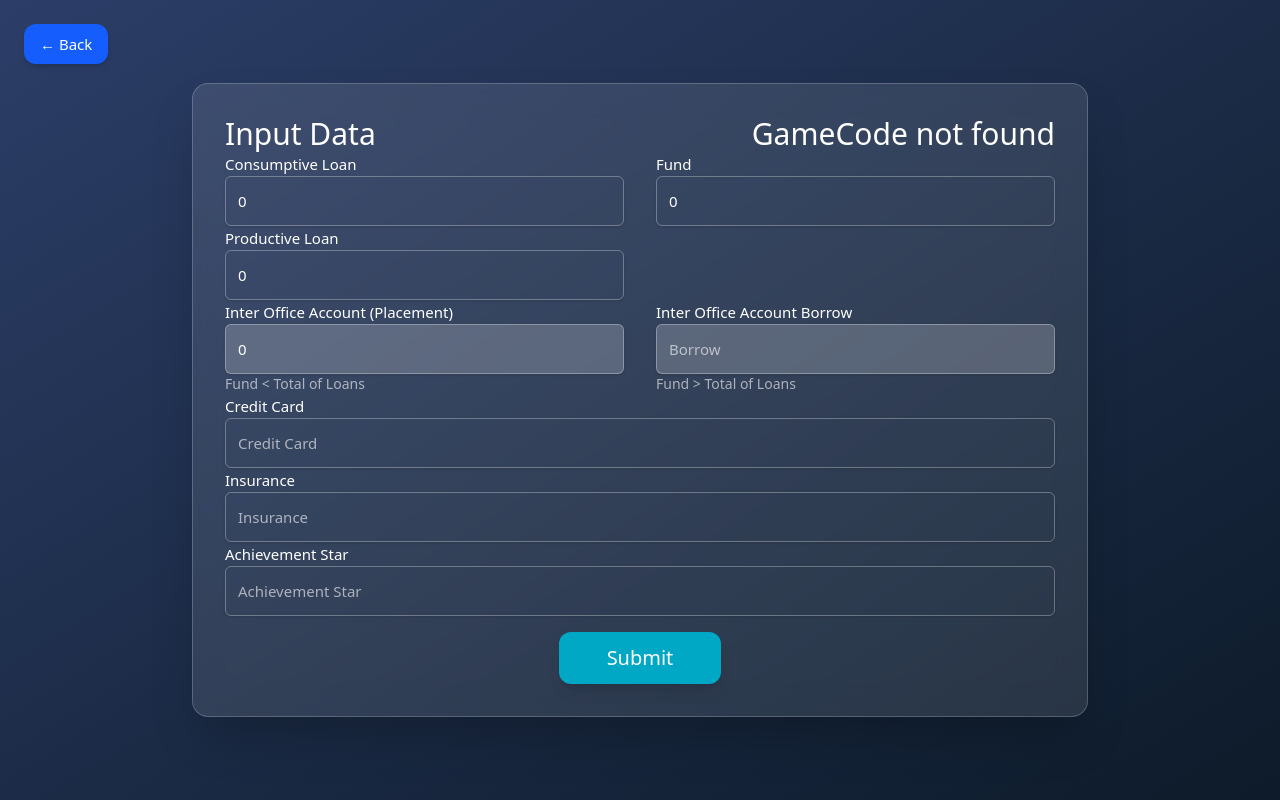
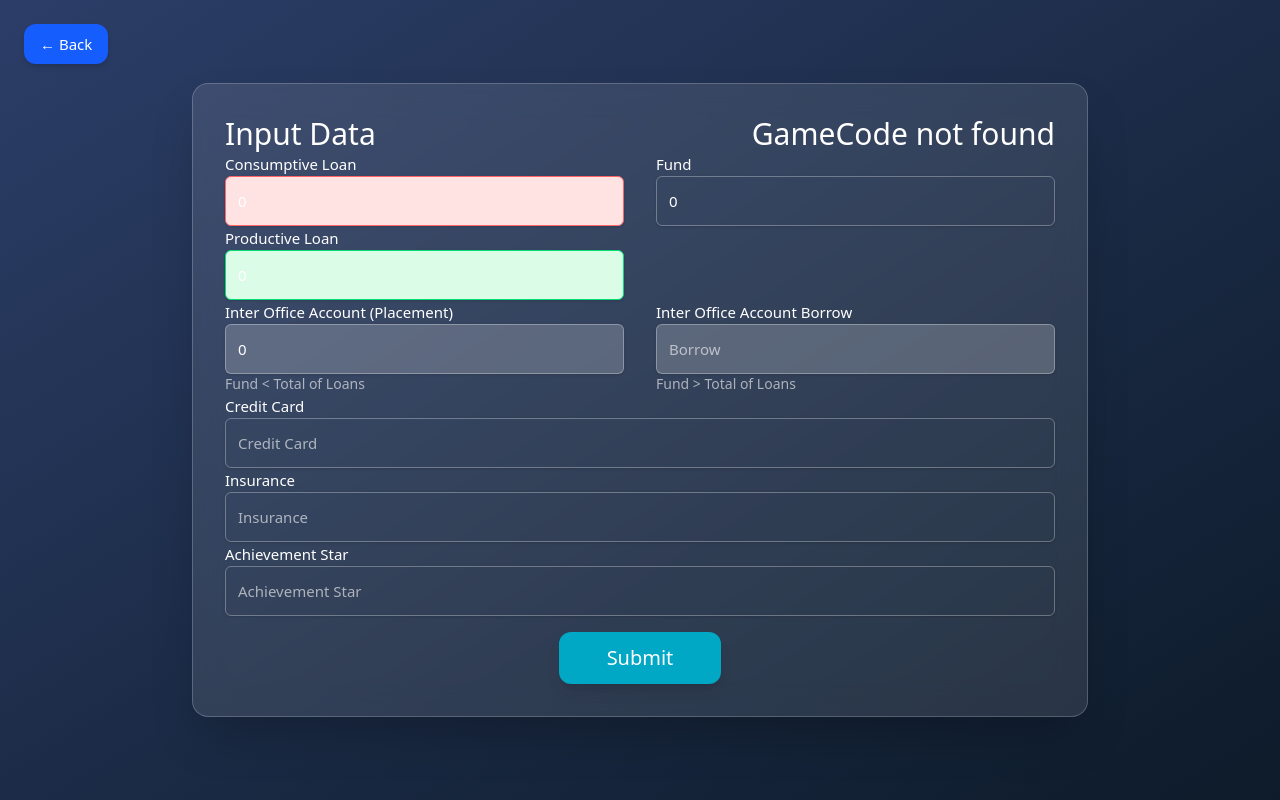
Before and after one commit to faizhalifunn/VueToAPI, a Vue app: page /player/input in a window 1280 px wide. Built offline with nearby package versions, Linux system fonts and the light colour scheme.

Commit message:
Update FE 15

```diff
--- a/src/components/PlayerPage.vue
+++ b/src/components/PlayerPage.vue
@@ -1,6 +1,6 @@
 <template>
   <div class="min-h-screen flex items-center justify-center bg-gradient-to-br from-[#2C3E68] to-[#0D1B2A] p-6 text-white font-sans relative">
-    <!-- Overlay Loading Global -->
+    <!-- Loading Overlay -->
     <div
       v-if="isLoading"
       class="absolute inset-0 z-50 flex flex-col items-center justify-center bg-black bg-opacity-60 backdrop-blur-md"
@@ -9,7 +9,7 @@
       <span class="mt-4 text-white text-2xl font-bold">Loading...</span>
     </div>
 
-    <!-- Tombol Back -->
+    <!-- Back Button -->
     <button
       @click="goBack"
       class="absolute top-6 left-6 bg-blue-600 text-white py-2 px-4 rounded-xl font-bold hover:bg-red-500 transition duration-300 shadow-md"
@@ -17,13 +17,13 @@
       ← Back
     </button>
 
-    <!-- Form Container -->
+    <!-- Main Form -->
     <div
       class="bg-white/10 backdrop-blur-lg rounded-2xl shadow-2xl p-8 w-full max-w-4xl border border-white/20"
-      :class="{'pointer-events-none': isLoading}"
+      :class="{ 'pointer-events-none': isLoading }"
     >
       <div class="grid grid-cols-2 gap-8 items-start">
-        <!-- Kolom Kiri -->
+        <!-- Left Column -->
         <div>
           <h2 class="text-3xl font-bold mb-6">Input Data</h2>
           <div v-for="(label, key) in leftInputs" :key="key" class="mb-5">
@@ -32,14 +32,15 @@
               v-model="formData[key]"
               type="number"
               :placeholder="label.text"
-              class="w-full p-3 rounded-md border border-white/30 bg-transparent text-white placeholder-white/60 font-bold shadow-sm focus:outline-none focus:ring-2 focus:ring-[#00A8C6]"
+              class="w-full p-3 rounded-md border font-bold shadow-sm focus:outline-none focus:ring-2"
+              :class="getInputClass(key)"
               :disabled="isLoading"
             />
             <p v-if="formData[key] === ''" class="text-red-400 text-sm mt-1">Harap isi field ini</p>
           </div>
         </div>
 
-        <!-- Kolom Kanan -->
+        <!-- Right Column -->
         <div>
           <h2 class="text-3xl font-bold mb-6 text-right">{{ isLoading ? "Loading..." : currentRound }}</h2>
           <div v-for="(label, key) in rightInputs" :key="key" class="mb-5">
@@ -56,16 +57,16 @@
         </div>
       </div>
 
-      <!-- Penempatan / Peminjaman -->
-      <div class="grid grid-cols-2 gap-8 items-start mt-8">
-        <div class="mb-5">
+      <!-- Placement & Borrow -->
+      <div class="grid grid-cols-2 gap-8 mt-8">
+        <div>
           <p class="font-semibold">Inter Office Account (Placement)</p>
           <input
             v-model="formData.InterOfficeAccountPlacement"
             type="number"
             placeholder="Placement"
             class="w-full p-3 rounded-md border border-white/30 bg-transparent text-white placeholder-white/60 font-bold shadow-sm focus:outline-none focus:ring-2 focus:ring-[#00A8C6]"
-            :class="{'bg-white/20 cursor-not-allowed': !isPenempatanEnabled || isLoading}"
+            :class="{ 'bg-white/20 cursor-not-allowed': !isPenempatanEnabled || isLoading }"
             :disabled="!isPenempatanEnabled || isLoading"
           />
           <p v-if="!isPenempatanEnabled" class="text-white/60 text-sm mt-1">Fund &lt; Total of Loans</p>
@@ -78,14 +79,14 @@
             type="number"
             placeholder="Borrow"
             class="w-full p-3 rounded-md border border-white/30 bg-transparent text-white placeholder-white/60 font-bold shadow-sm focus:outline-none focus:ring-2 focus:ring-[#00A8C6]"
-            :class="{'bg-white/20 cursor-not-allowed': !isPeminjamanEnabled || isLoading}"
+            :class="{ 'bg-white/20 cursor-not-allowed': !isPeminjamanEnabled || isLoading }"
             :disabled="!isPeminjamanEnabled || isLoading"
           />
           <p v-if="!isPeminjamanEnabled" class="text-white/60 text-sm mt-1">Fund &gt; Total of Loans</p>
         </div>
       </div>
 
-      <!-- Tambahan Input -->
+      <!-- Extra Fields -->
       <div class="mt-6 space-y-6">
         <div>
           <p class="font-semibold">Credit Card</p>
@@ -121,7 +122,7 @@
         </div>
       </div>
 
-      <!-- Tombol Submit -->
+      <!-- Submit -->
       <div class="flex justify-center mt-10 pt-4">
         <button
           @click="submitForm"
@@ -135,6 +136,7 @@
     </div>
   </div>
 </template>
+
 
 <script>
 import { ref, computed, onMounted } from "vue";
@@ -249,6 +251,15 @@ export default {
         penempatanAtauPeminjamanValue = Number(formData.value.PinjamPusat) || 0;
       }
 
+      const getInputClass = (key) => {
+        if (key === "ConsumptiveLoan") {
+          return "bg-red-100 text-red-900 border-red-400 focus:ring-red-500"
+        } else if (key === "ProductiveLoan") {
+          return "bg-green-100 text-green-900 border-green-400 focus:ring-green-500"
+        } else {
+          return "bg-white/10 text-white border-white/30 placeholder-white/60 focus:ring-[#00A8C6]"
+        }
+      }
       // 🔹 Buat payload dengan memastikan semua angka dikonversi ke Number
       const payload = {
       gameCode,
```
